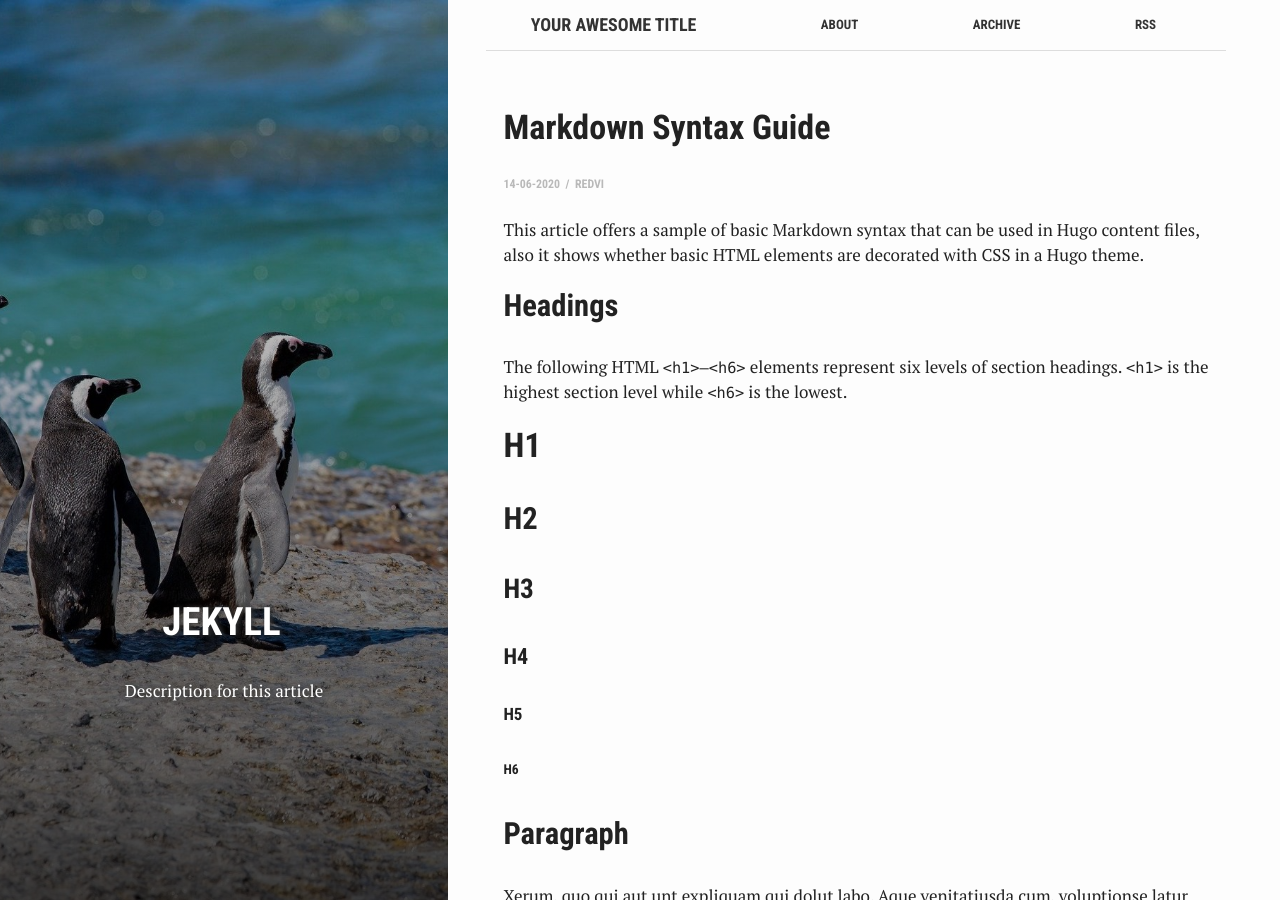
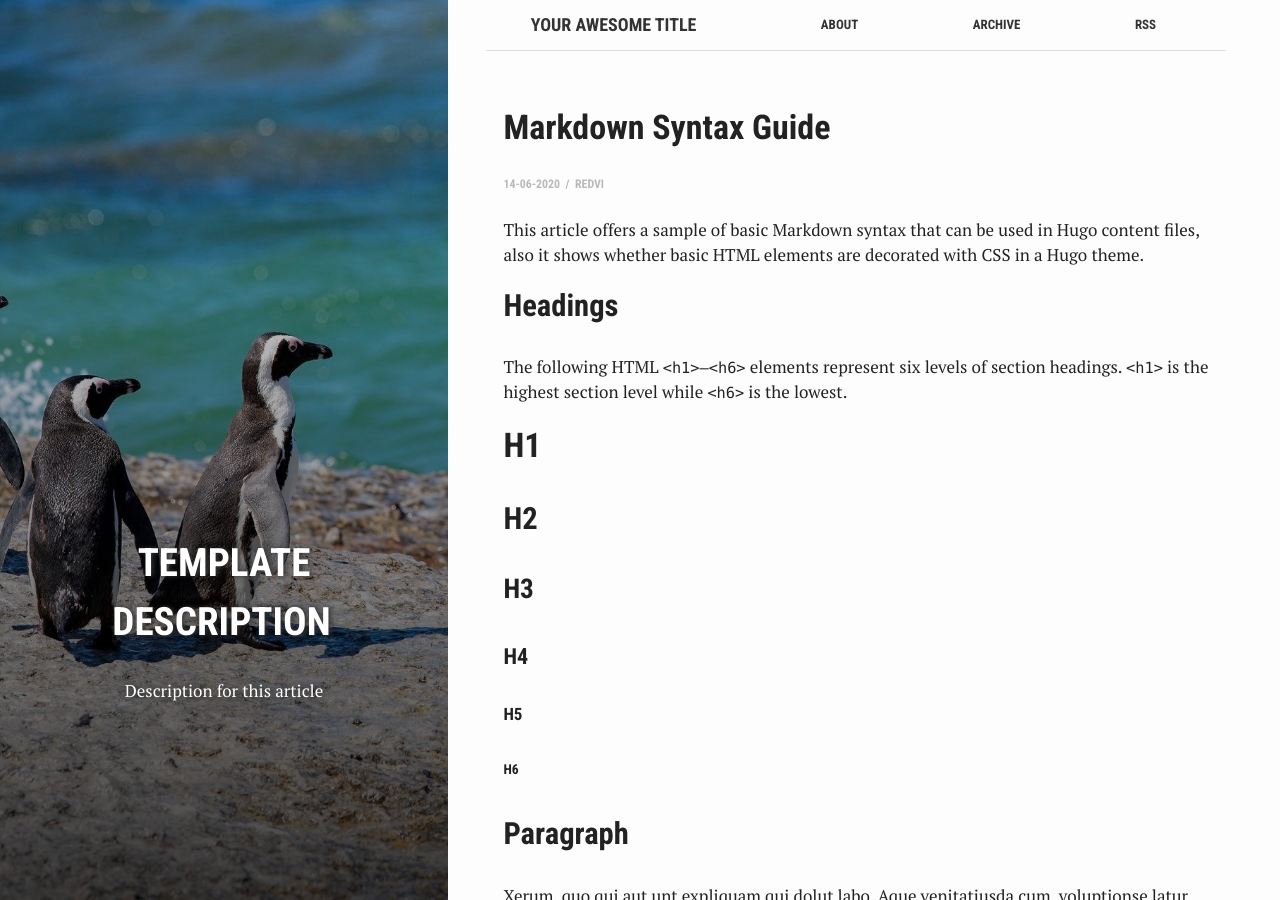
Before and after one commit to bobothebest/bobothebest.github.io, a Jekyll site: the page built from voyager-master/_posts/2020-06-14-markdown.md, in a window 1280 px wide and 900 px high. Built offline with Jekyll 4.4.1, drawn with Linux system fonts in a browser that asks for light colours.

Commit message:
小改动

```diff
--- a/voyager-master/_posts/2016-06-28-welcome-to-jekyll.markdown
+++ b/voyager-master/_posts/2016-06-28-welcome-to-jekyll.markdown
@@ -5,7 +5,7 @@ crawlertitle: "How to use jekyll"
 summary: "Jekyll default page"
 date:   2016-06-28 23:09:47 +0700
 categories: posts
-tags: 'jekyll'
+tags: 'Template description'
 author: redVi
 ---
 
--- a/voyager-master/_posts/2020-06-14-markdown.md
+++ b/voyager-master/_posts/2020-06-14-markdown.md
@@ -6,7 +6,7 @@ crawlertitle: Markdown sample
 summary: Description for this article
 date:   2020-06-14
 categories: posts
-tags: ['jekyll']
+tags: ['Template description']
 author: redVi
 bg: "african-penguins.jpg"
 ---
```
Also changed, not shown: voyager-master/_posts/2016-06-29-es6.md (+1 -1 lines).
